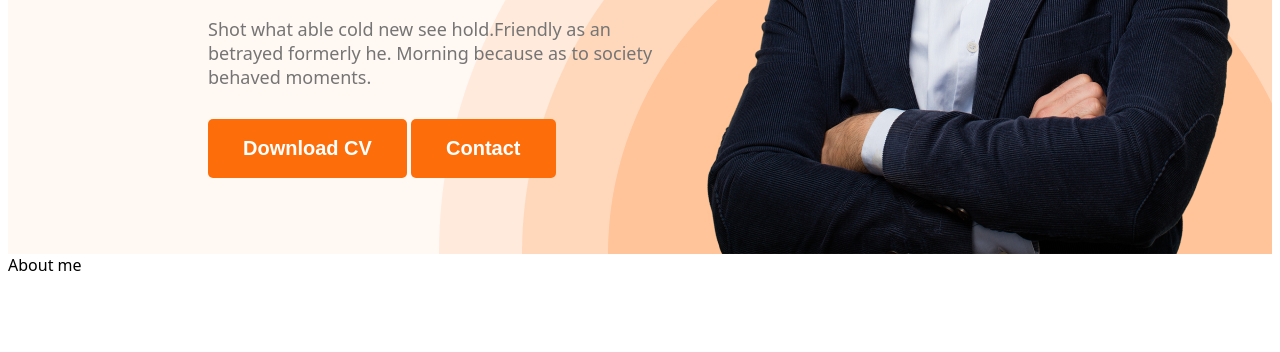
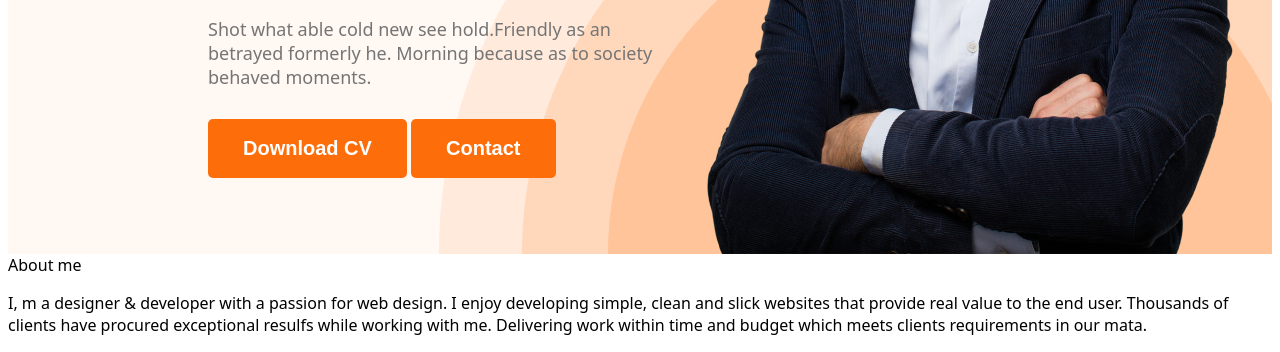
Before and after one commit to khalidhasanlok/web-developer-portfolio, a plain HTML site: page index.html in a window 1280 px wide. Shown: the part 611-963 px from the top of the page. Before the commit the page ends 895 px from the top, so only its background shows below. Drawn offline with Linux system fonts and the light colour scheme.

Commit message:
added about me section

```diff
--- a/index.html
+++ b/index.html
@@ -22,16 +22,21 @@
             <div class="baanner-content">
                 <h3 class="hi">Hi, I am</h3>
                 <h1 class="name">Mary Hardy</h1>
-                <p class="description">Shot what able cold new see hold.Friendly as an betrayed formerly he. Morning because as to society
+                <p class="description">Shot what able cold new see hold.Friendly as an betrayed formerly he. Morning
+                    because as to society
                     behaved moments.</p>
-                 <button class="btn-primary">Download CV</button>
-                 <button class="btn-primary">Contact</button>
+                <button class="btn-primary">Download CV</button>
+                <button class="btn-primary">Contact</button>
             </div>
             <img class="profile" src="images/hardy.png" alt="image of me">
         </div>
     </header>
     <main>
-      <section class="about">About me</section>
+        <section class="about">About me</section>
+        <p>I, m a designer & developer with a passion for web design. I enjoy developing simple, clean and slick
+            websites that provide real value to the end user. Thousands of clients have procured exceptional resulfs
+            while working with me. Delivering work within time and budget which meets clients requirements in our mata.
+        </p>
     </main>
     <footer>
 
```
